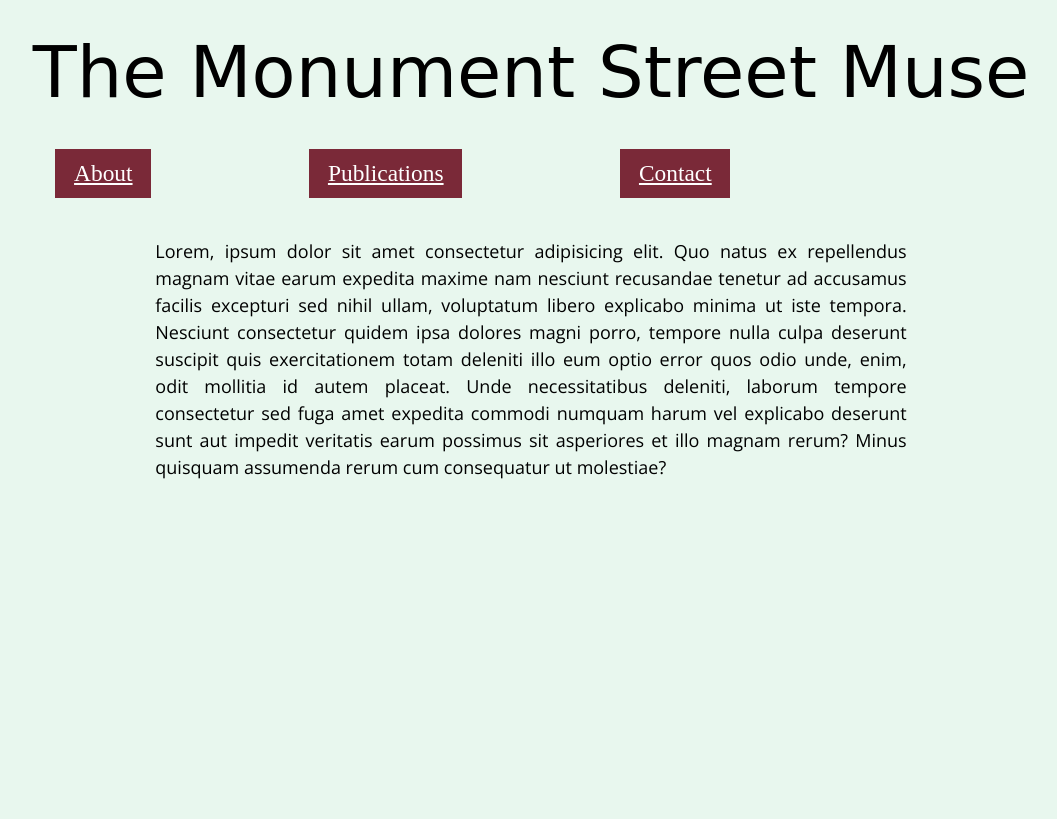
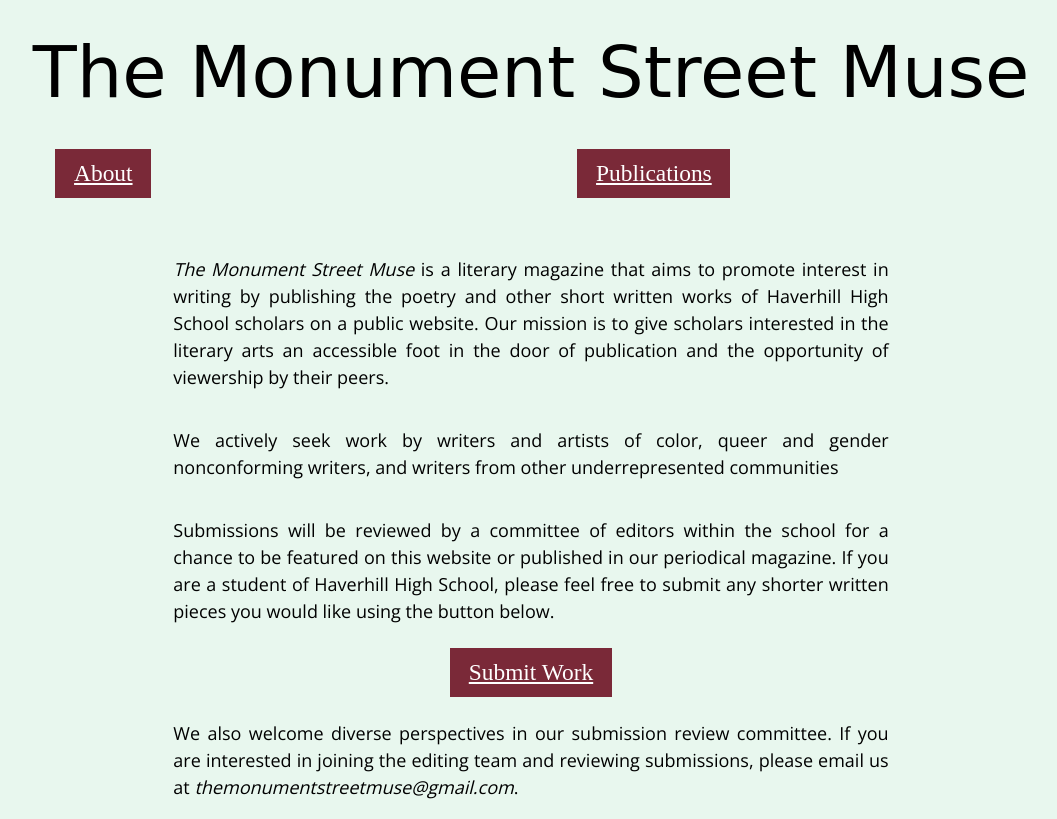
Before and after one commit to jesselooney/monument-street-muse, a Django app: page / in a window 1280 px wide. Shown: the whole page, without its empty margins (109-1166 px from the left). Before the commit the page ends 479 px from the top, so only its background shows below. Run offline with Django 4.2, Linux system fonts and the light colour scheme; some web fonts are replaced.

Commit message:
Rename 'home' app to 'pages', remove contact page

```diff
--- a/home/templates/home/home.html
+++ /dev/null
@@ -1,5 +0,0 @@
-{% extends 'base.html' %}
-
-{% block content %}
-<p>Lorem, ipsum dolor sit amet consectetur adipisicing elit. Quo natus ex repellendus magnam vitae earum expedita maxime nam nesciunt recusandae tenetur ad accusamus facilis excepturi sed nihil ullam, voluptatum libero explicabo minima ut iste tempora. Nesciunt consectetur quidem ipsa dolores magni porro, tempore nulla culpa deserunt suscipit quis exercitationem totam deleniti illo eum optio error quos odio unde, enim, odit mollitia id autem placeat. Unde necessitatibus deleniti, laborum tempore consectetur sed fuga amet expedita commodi numquam harum vel explicabo deserunt sunt aut impedit veritatis earum possimus sit asperiores et illo magnam rerum? Minus quisquam assumenda rerum cum consequatur ut molestiae?</p>
-{% endblock %}
--- a/home/views.py
+++ /dev/null
@@ -1,8 +0,0 @@
-from django.shortcuts import render
-
-
-def home(request):
-    return render(
-        request,
-        'home/home.html',
-    )
--- a/monument_street_muse/settings.py
+++ b/monument_street_muse/settings.py
@@ -38,7 +38,7 @@ ALLOWED_HOSTS = ['localhost', 'monument-street-muse.herokuapp.com']
 # Application definition
 
 INSTALLED_APPS = [
-    'home',
+    'pages',
     'magazine',
     'markdownfield',
     'django.contrib.admin',
--- a/monument_street_muse/templates/base.html
+++ b/monument_street_muse/templates/base.html
@@ -17,7 +17,6 @@
         <ul class="links">
             <a class="button" href="{% url 'home' %}">About</a>
             <a class="button" href="{% url 'publications' %}">Publications</a>
-            <a class="button" href="{% url 'publications' %}">Contact</a>
         </ul>
     </nav>
     <main>
--- a/monument_street_muse/urls.py
+++ b/monument_street_muse/urls.py
@@ -16,7 +16,7 @@ Including another URLconf
 from django.contrib import admin
 from django.urls import path, include
 
-from home.views import home
+from pages.views import home
 
 urlpatterns = [
     path('', home, name='home'),
--- /dev/null
+++ b/pages/static/pages/home.css
@@ -0,0 +1,10 @@
+.description {
+    display: flex;
+    flex-direction: column;
+    align-items: center;
+}
+
+p {
+    margin: 1em;
+    text-align: justify;
+}
--- /dev/null
+++ b/pages/templates/pages/home.html
@@ -0,0 +1,23 @@
+{% extends 'base.html' %}
+
+{% load static %}
+
+{% block styles %}
+<link rel="stylesheet" href="{% static 'pages/home.css' %}">
+{% endblock %}
+
+{% block content %}
+<section class="description">
+    <p><em>The Monument Street Muse</em> is a literary magazine that aims to promote interest in writing by publishing the poetry and other short written works of Haverhill High School scholars on a public website.
+    Our mission is to give scholars interested in the literary arts an accessible foot in the door of publication and the opportunity of viewership by their peers.</p>
+    <p>We actively seek work by writers and artists of color, queer and gender nonconforming writers, and writers from other underrepresented communities</p>
+    <p>Submissions will be reviewed by a committee of editors within the school for a chance to be featured on this website or published in our periodical magazine.
+    If you are a student of Haverhill High School, please feel free to submit any shorter written pieces you would like using the button below.</p>
+
+    <a class="button" target="_blank" href="https://forms.gle/WZGDFZEEsQBpQzf19">Submit Work</a>
+
+    <p>We also welcome diverse perspectives in our submission review committee.
+    If you are interested in joining the editing team and reviewing submissions,
+    please email us at <em>themonumentstreetmuse@gmail.com</em>.</p>
+</section>
+{% endblock %}
--- /dev/null
+++ b/pages/views.py
@@ -0,0 +1,15 @@
+from django.shortcuts import render
+
+
+def home(request):
+    return render(
+        request,
+        'pages/home.html',
+    )
+
+
+def contact(request):
+    return render(
+        request,
+        'pages/contact.html'
+    )
```
Also changed, not shown: pages/__init__.py (added).
